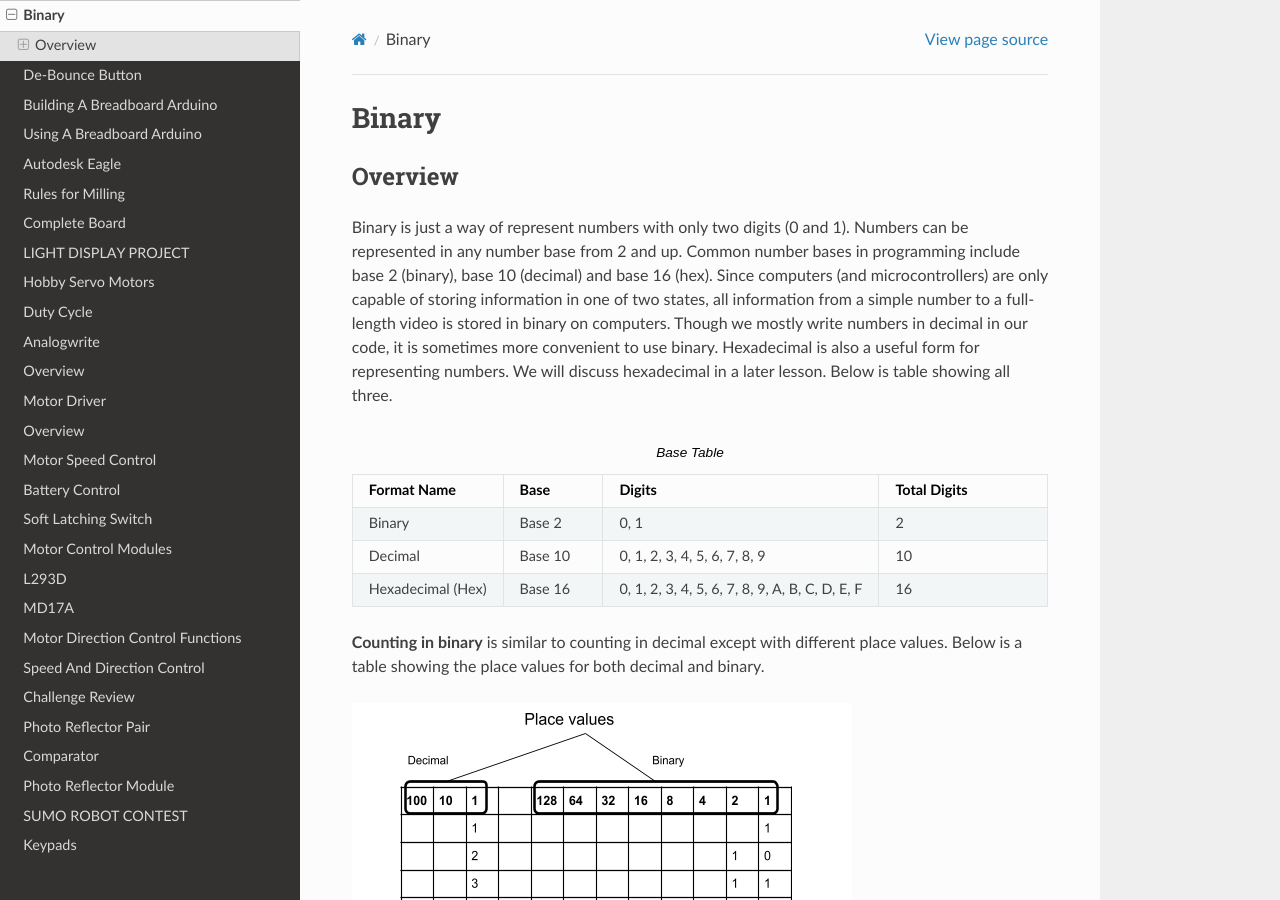
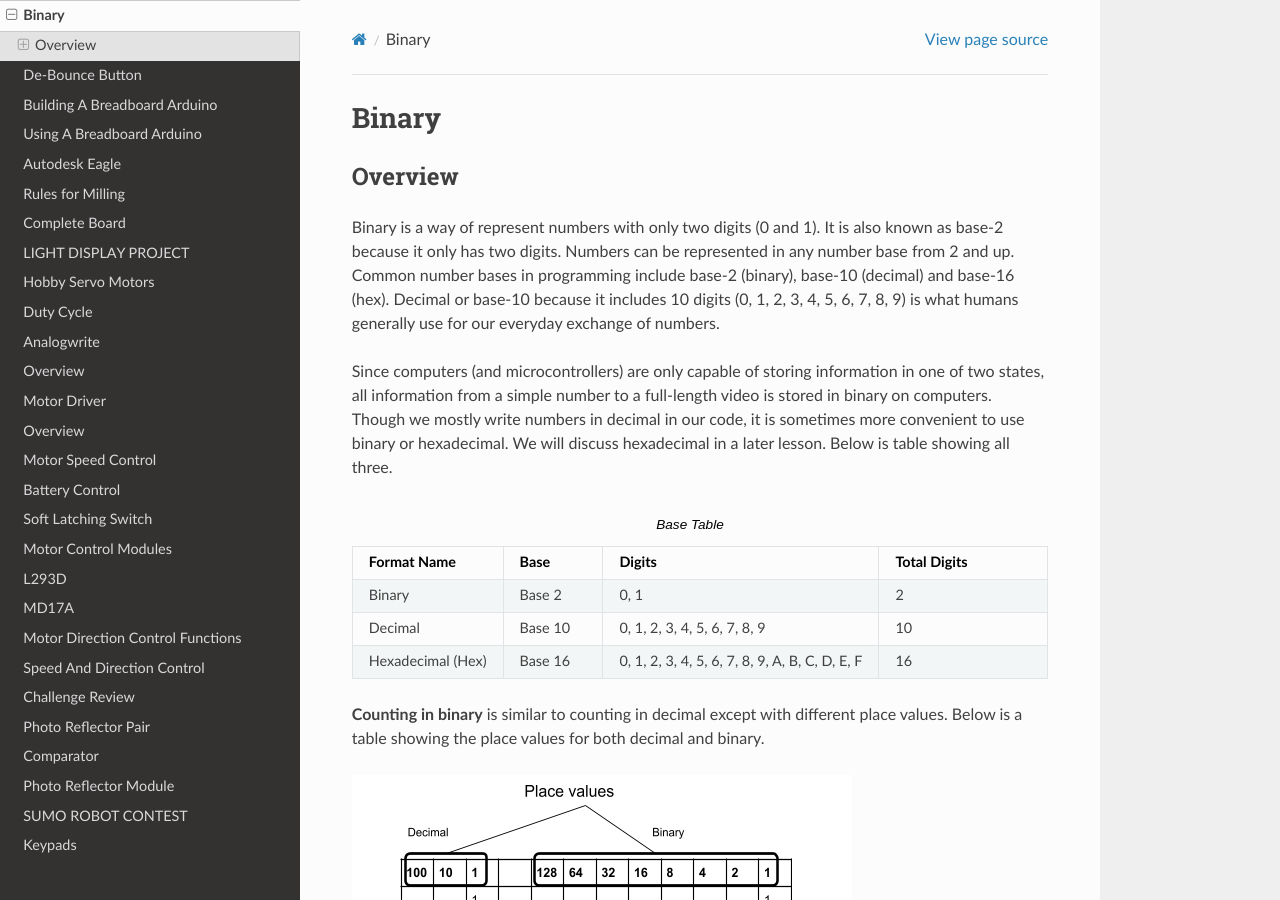
Before and after one commit to maxtkc/mvths-wiki, a Sphinx documentation site: the page built from docs/040-binary.rst, in a window 1280 px wide and 900 px high. Built offline with Sphinx 7.4.7 and the Read the Docs theme 2.0.0, drawn with Linux system fonts in a browser that asks for light colours; pages that are not in the unit, such as notebooks, are missing from menus.

Commit message:
Update 040-binary.rst

```diff
--- a/docs/040-binary.rst
+++ b/docs/040-binary.rst
@@ -4,7 +4,9 @@ Binary
 Overview
 --------
 
-Binary is just a way of represent numbers with only two digits (0 and 1). Numbers can be represented in any number base from 2 and up. Common number bases in programming include base 2 (binary), base 10 (decimal) and base 16 (hex). Since computers (and microcontrollers) are only capable of storing information in one of two states, all information from a simple number to a full-length video is stored in binary on computers. Though we mostly write numbers in decimal in our code, it is sometimes more convenient to use binary. Hexadecimal is also a useful form for representing numbers. We will discuss hexadecimal in a later lesson. Below is table showing all three.
+Binary is a way of represent numbers with only two digits (0 and 1). It is also known as base-2 because it only has two digits. Numbers can be represented in any number base from 2 and up. Common number bases in programming include base-2 (binary), base-10 (decimal) and base-16 (hex). Decimal or base-10 because it includes 10 digits (0, 1, 2, 3, 4, 5, 6, 7, 8, 9) is what humans generally use for our everyday exchange of numbers.
+
+Since computers (and microcontrollers) are only capable of storing information in one of two states, all information from a simple number to a full-length video is stored in binary on computers. Though we mostly write numbers in decimal in our code, it is sometimes more convenient to use binary or hexadecimal. We will discuss hexadecimal in a later lesson. Below is table showing all three.
 
 .. list-table:: Base Table
    :widths: 25 25 50 50
```
Also changed, not shown: other parts of docs/040-binary.rst (+4 -4 lines).
